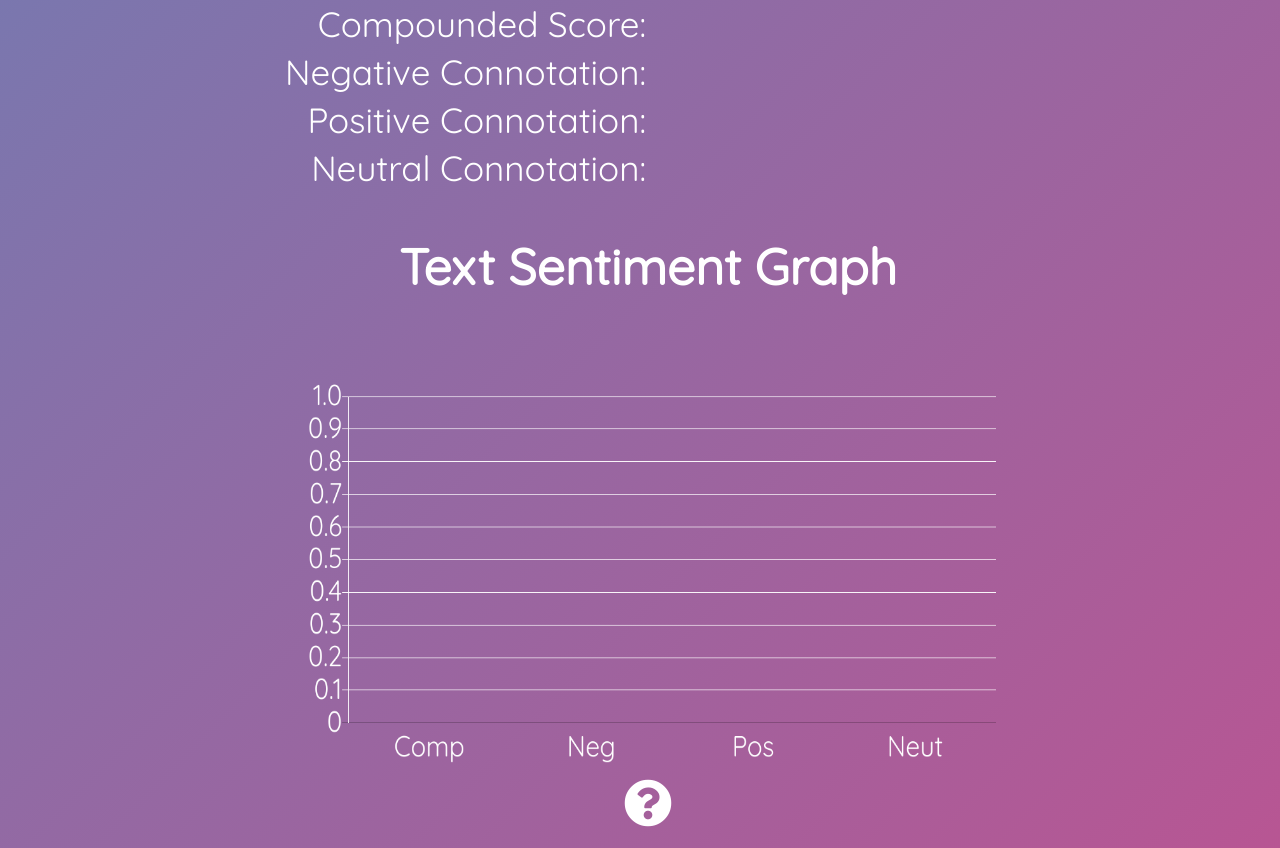
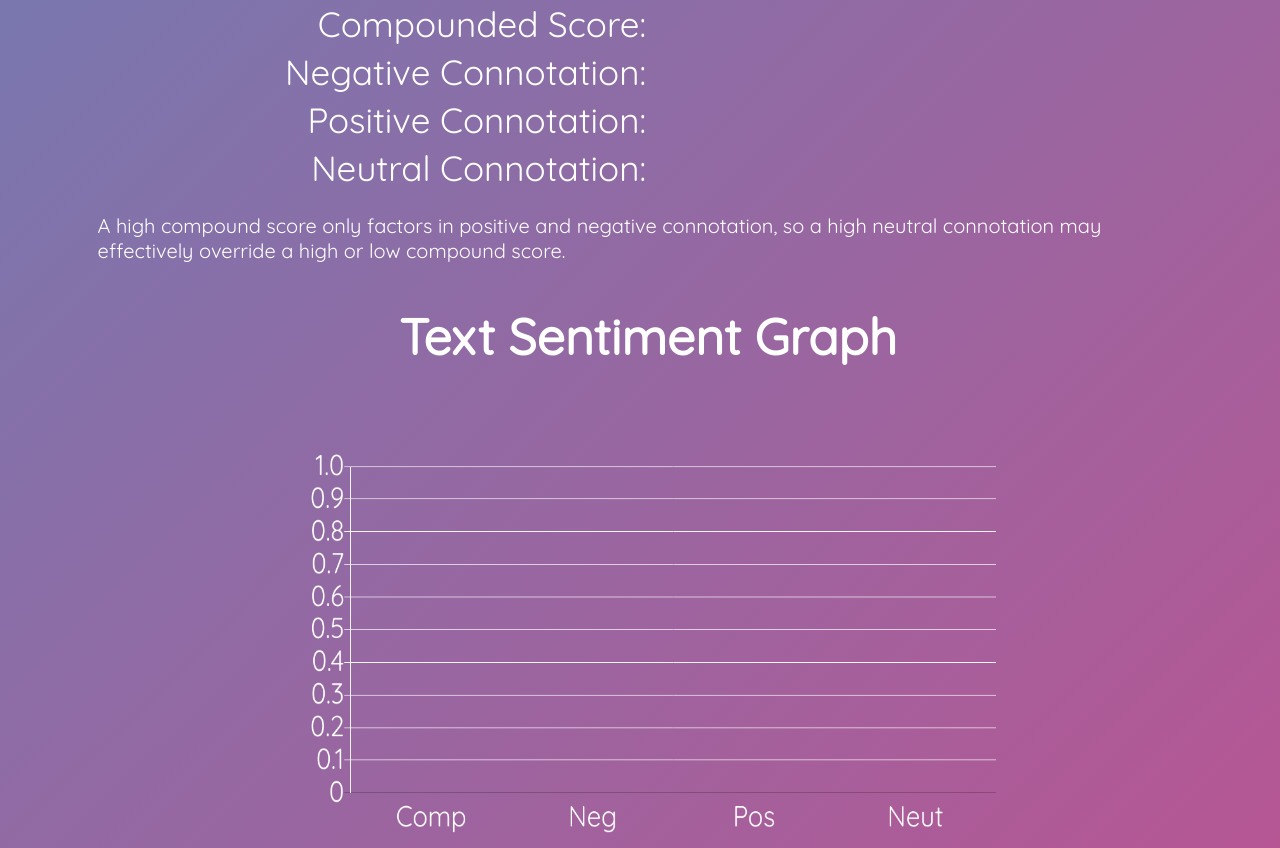
Before and after one commit to gautomdas/Speech4Me, a Flask app: template templates/stats.html in a window 1280 px wide. Shown: the part 275-1123 px from the top of the page. Run offline with Flask 2, Linux system fonts and the light colour scheme; the template is opened without the code that fills it, so the values that code supplies are empty; parts of the project's set-up code (start-up, migrations or seed data) failed here and were passed over; some libraries are stand-ins or nearby versions.

Commit message:
Added more details for sentiment scores.

```diff
--- a/templates/stats.html
+++ b/templates/stats.html
@@ -260,6 +260,7 @@
         <td align="left" style="width:50%">{{ neut }}</td>
       </tr>
     </table>
+    <p style="font-size:20px;">A high compound score only factors in positive and negative connotation, so a high neutral connotation may effectively override a high or low compound score.</p>
       <h2 align="center">Text Sentiment Graph</h2>
     <br/>
     <br/>
@@ -332,7 +333,7 @@ new Chart(document.getElementById("myChart"), {
         <div id="context">
             <p><b>Pos/Neg:</b> The estimated positive and negative connotation of the text.</p>
             <p><b>Comp:</b> The compound score, based purely on negative and positive connotation.</p>
-            <p><b>Neut:</b> The estimated neutrality of the text. This is not accounted in the compound score, so a high compound score does not necessarily mean a high correlation.</p>
+            <p><b>Neut:</b> The estimated neutrality of the text. This is not accounted in the compound score, so <b>a high compound score does not necessarily mean a high correlation towards positive or negative.</b></p>
         </div>
 	</div>
 </div>
```
